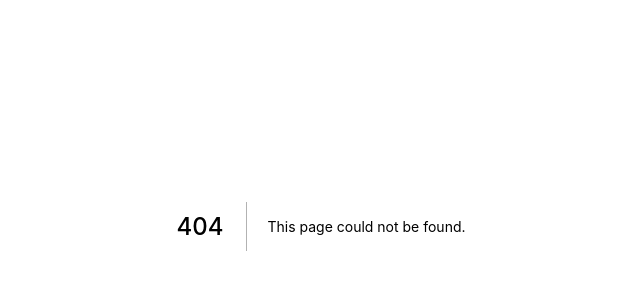
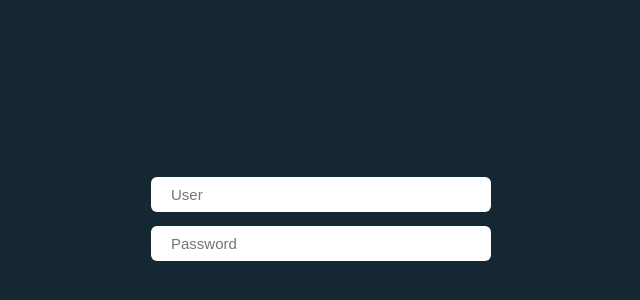
Before and after one commit to thiagoHagge/menu, a Next.js app: page /login in a window 1280 px wide. Before the commit this address had no page. Shown: the part 174-474 px from the top of the page, without its empty margins (319-959 px from the left). Built offline with nearby package versions, Linux system fonts and the light colour scheme.

Commit message:
login start

```diff
--- /dev/null
+++ b/pages/login.tsx
@@ -0,0 +1,16 @@
+import Head from 'next/head'
+import styles from '../styles/Login.module.css'
+
+export default function Login() {
+    return (
+        <div className={styles.container}>
+            <Head>
+
+            </Head>
+            <div className={styles.main}>
+                <input className={styles.formControl} placeholder="User" />
+                <input className={styles.formControl} placeholder="Password" />
+            </div>
+        </div>
+    )
+}
--- a/styles/Home.module.css
+++ b/styles/Home.module.css
@@ -28,6 +28,7 @@
   width: 100%;
   position: fixed;
   top: 0;
+  left: 0;
   z-index: 9999;
 }
 .category {
--- /dev/null
+++ b/styles/Login.module.css
@@ -0,0 +1,31 @@
+@import url("https://fonts.googleapis.com/css2?family=Roboto:wght@700&display=swap");
+
+.container {
+  min-height: 100vh;
+  padding: 0 12px;
+  display: flex;
+  flex-direction: column;
+  justify-content: center;
+  align-items: center;
+  /* height: 100vh; */
+  max-width: 100vw;
+  background-color: #152733;
+}
+
+.main {
+  flex-direction: column;
+  align-items: center;
+  width: 100%;
+  max-width: 340px;
+}
+.formControl {
+  border: 0;
+  background-color: #fff;
+  color: #8d8d8d;
+  width: 100%;
+  padding: 9px 20px;
+  border-radius: 6px;
+  font-size: 15px;
+  font-weight: 300;
+  margin-bottom: 14px;
+}
```
